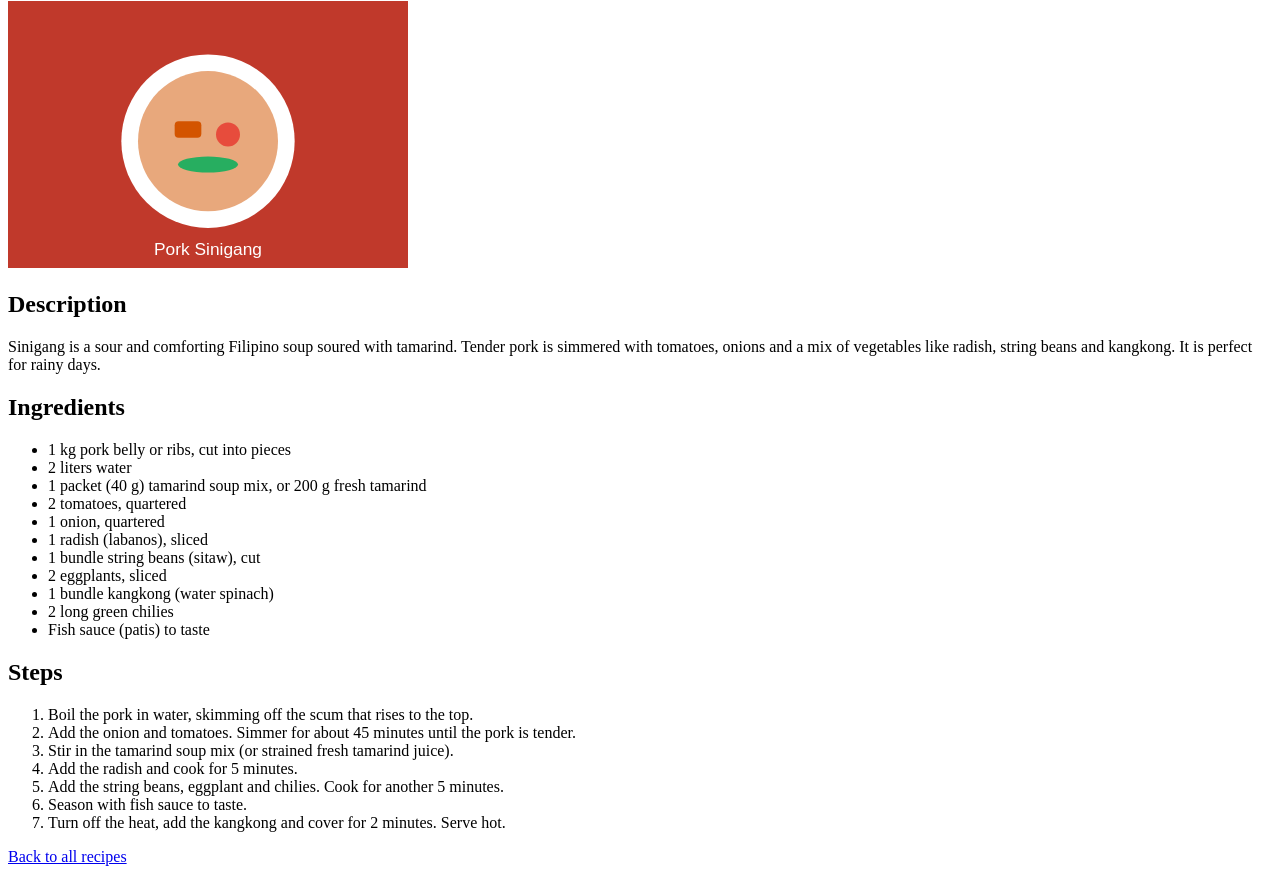
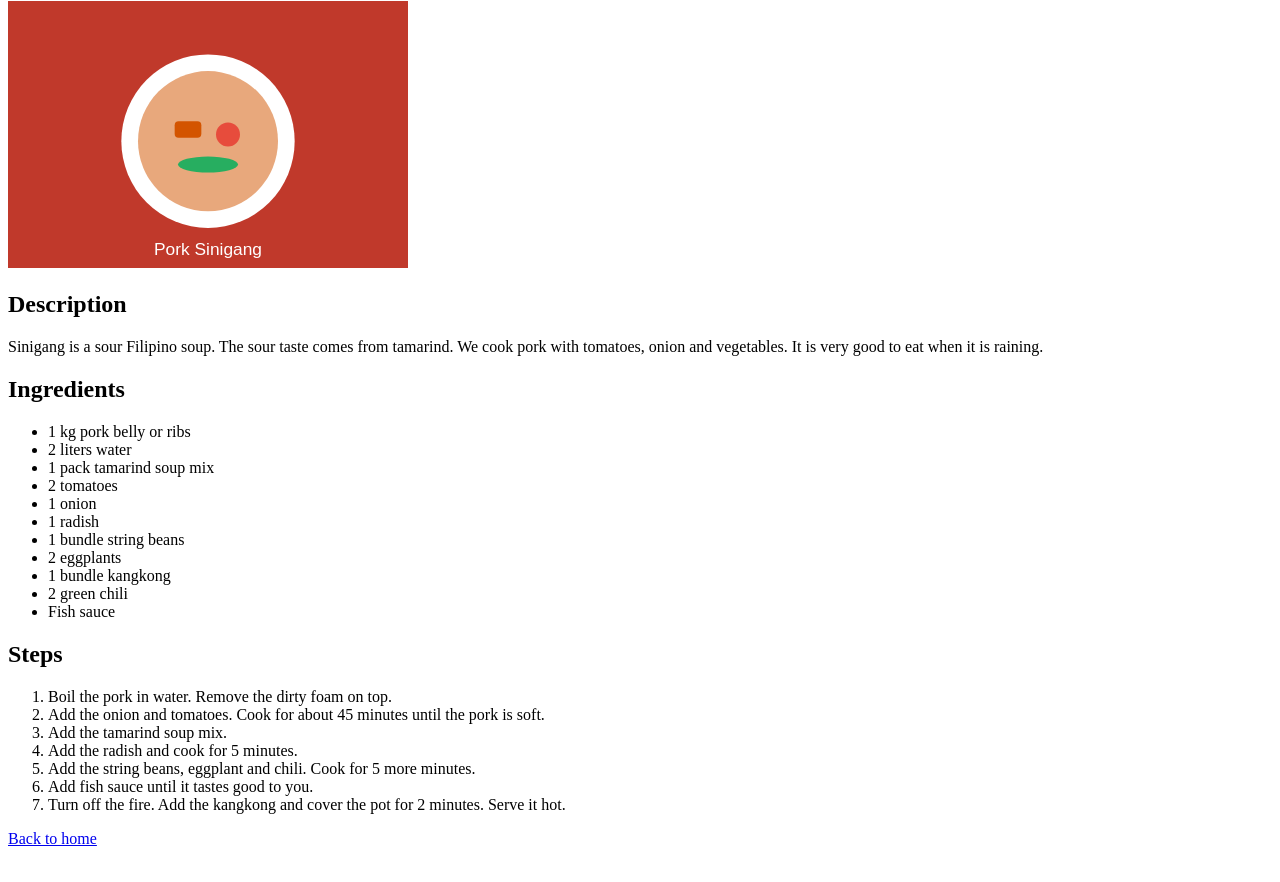
Before and after one commit to svllynx/odin-recipes, a plain HTML site: page recipes/pork-sinigang.html in a window 1280 px wide. Shown: the part 79-961 px from the top of the page. Drawn offline with Linux system fonts and the light colour scheme.

Commit message:
Update recipes/pork-sinigang.html
Updated the title, image alt text, and simplified the description. Revised ingredient list and cooking steps for clarity.

```diff
--- a/recipes/pork-sinigang.html
+++ b/recipes/pork-sinigang.html
@@ -3,46 +3,42 @@
   <head>
     <meta charset="UTF-8">
     <meta name="viewport" content="width=device-width, initial-scale=1.0">
-    <title>Pork Sinigang | Odin Recipes</title>
+    <title>Pork Sinigang</title>
   </head>
   <body>
     <h1>Pork Sinigang</h1>
 
-    <img src="../images/sinigang.svg" alt="A bowl of sour tamarind soup with pork and vegetables" width="400">
+    <img src="../images/sinigang.svg" alt="Pork sinigang" width="400">
 
     <h2>Description</h2>
-    <p>
-      Sinigang is a sour and comforting Filipino soup soured with tamarind. Tender pork
-      is simmered with tomatoes, onions and a mix of vegetables like radish, string beans
-      and kangkong. It is perfect for rainy days.
-    </p>
+    <p>Sinigang is a sour Filipino soup. The sour taste comes from tamarind. We cook pork with tomatoes, onion and vegetables. It is very good to eat when it is raining.</p>
 
     <h2>Ingredients</h2>
     <ul>
-      <li>1 kg pork belly or ribs, cut into pieces</li>
+      <li>1 kg pork belly or ribs</li>
       <li>2 liters water</li>
-      <li>1 packet (40 g) tamarind soup mix, or 200 g fresh tamarind</li>
-      <li>2 tomatoes, quartered</li>
-      <li>1 onion, quartered</li>
-      <li>1 radish (labanos), sliced</li>
-      <li>1 bundle string beans (sitaw), cut</li>
-      <li>2 eggplants, sliced</li>
-      <li>1 bundle kangkong (water spinach)</li>
-      <li>2 long green chilies</li>
-      <li>Fish sauce (patis) to taste</li>
+      <li>1 pack tamarind soup mix</li>
+      <li>2 tomatoes</li>
+      <li>1 onion</li>
+      <li>1 radish</li>
+      <li>1 bundle string beans</li>
+      <li>2 eggplants</li>
+      <li>1 bundle kangkong</li>
+      <li>2 green chili</li>
+      <li>Fish sauce</li>
     </ul>
 
     <h2>Steps</h2>
     <ol>
-      <li>Boil the pork in water, skimming off the scum that rises to the top.</li>
-      <li>Add the onion and tomatoes. Simmer for about 45 minutes until the pork is tender.</li>
-      <li>Stir in the tamarind soup mix (or strained fresh tamarind juice).</li>
+      <li>Boil the pork in water. Remove the dirty foam on top.</li>
+      <li>Add the onion and tomatoes. Cook for about 45 minutes until the pork is soft.</li>
+      <li>Add the tamarind soup mix.</li>
       <li>Add the radish and cook for 5 minutes.</li>
-      <li>Add the string beans, eggplant and chilies. Cook for another 5 minutes.</li>
-      <li>Season with fish sauce to taste.</li>
-      <li>Turn off the heat, add the kangkong and cover for 2 minutes. Serve hot.</li>
+      <li>Add the string beans, eggplant and chili. Cook for 5 more minutes.</li>
+      <li>Add fish sauce until it tastes good to you.</li>
+      <li>Turn off the fire. Add the kangkong and cover the pot for 2 minutes. Serve it hot.</li>
     </ol>
 
-    <p><a href="../index.html">Back to all recipes</a></p>
+    <p><a href="../index.html">Back to home</a></p>
   </body>
 </html>
```
